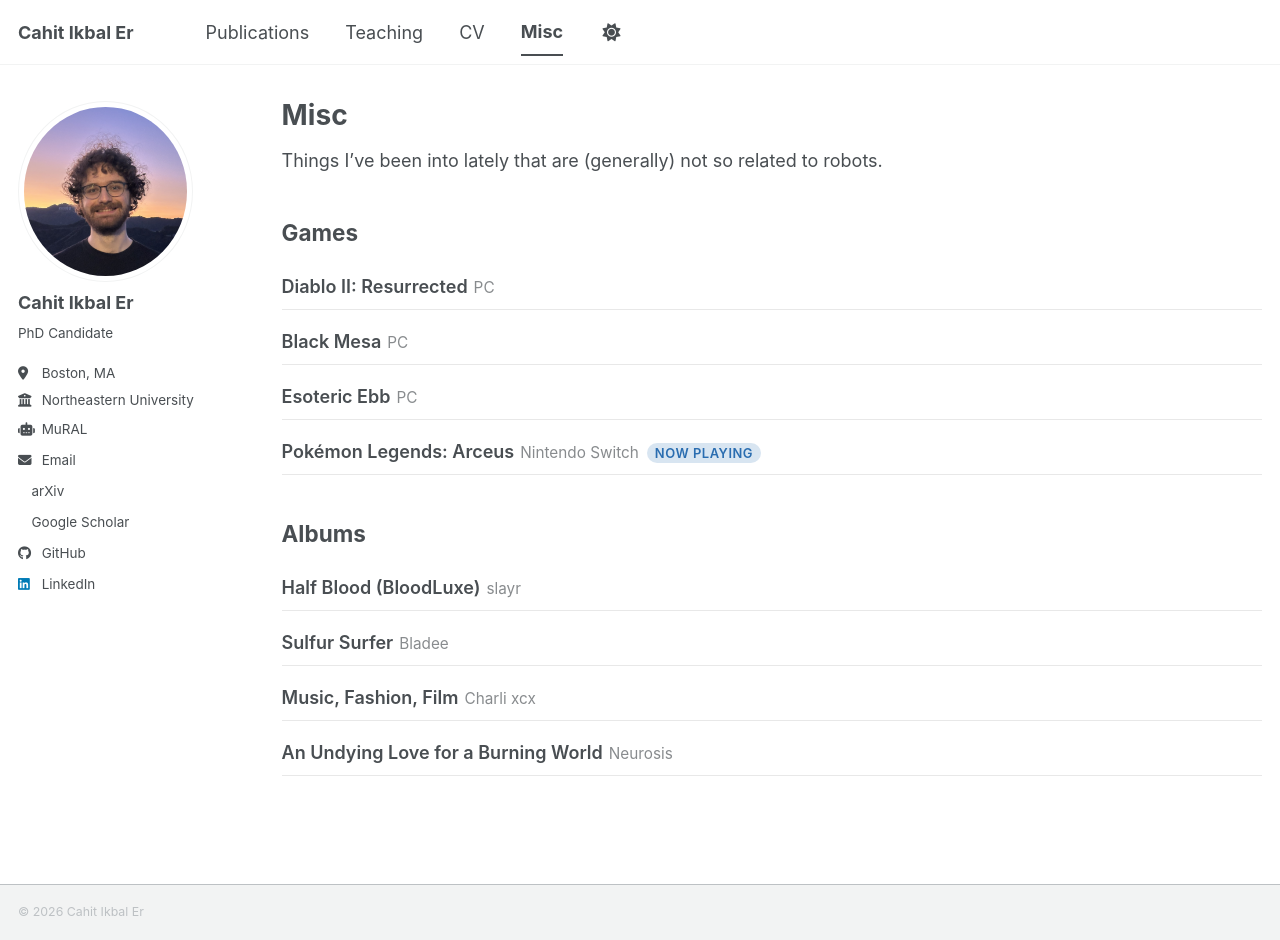
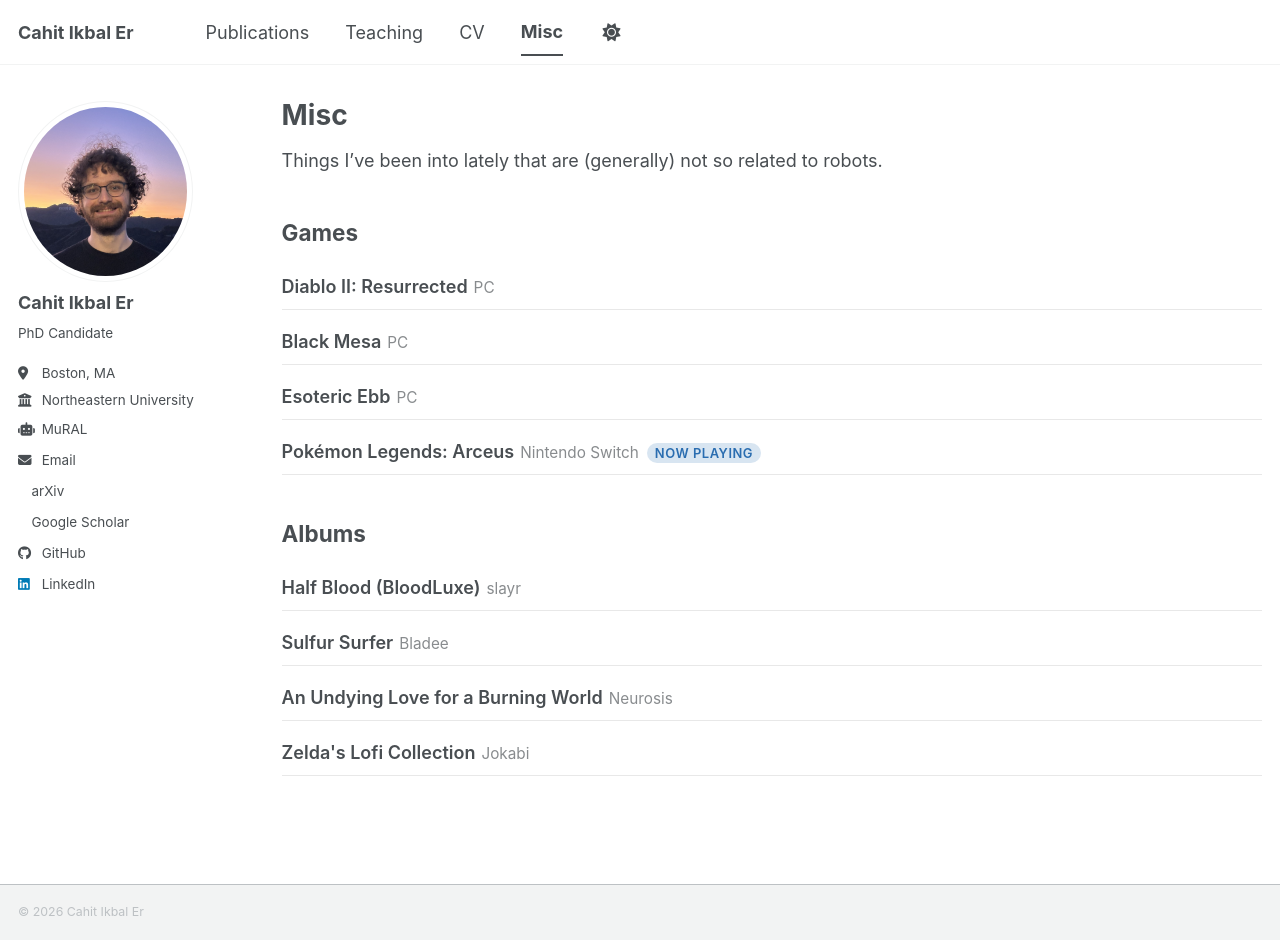
Before and after one commit to cahiter/cahiter.github.io, a Jekyll site: the page built from _pages/misc.md, in a window 1280 px wide and 940 px high. Built offline with Jekyll 4.4.1, drawn with Linux system fonts in a browser that asks for light colours; a style sheet for code colours, icons or effects is not loaded.

Commit message:
Update misc.md

```diff
--- a/_pages/misc.md
+++ b/_pages/misc.md
@@ -33,6 +33,6 @@ Things I've been into lately that are (generally) not so related to robots.
 <ul class="misc-list">
 <li><span class="misc-title">Half Blood (BloodLuxe)</span><span class="misc-meta">slayr</span></li>
 <li><span class="misc-title">Sulfur Surfer</span><span class="misc-meta">Bladee</span></li>
-<li><span class="misc-title">Music, Fashion, Film</span><span class="misc-meta">Charli xcx</span></li>
 <li><span class="misc-title">An Undying Love for a Burning World</span><span class="misc-meta">Neurosis</span></li>
+<li><span class="misc-title">Zelda's Lofi Collection</span><span class="misc-meta">Jokabi</span></li>
 </ul>
```
